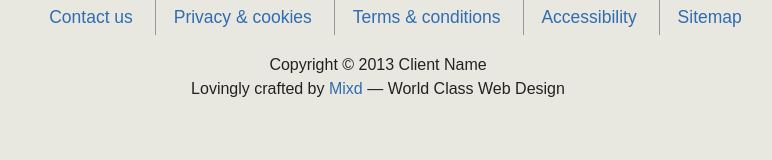
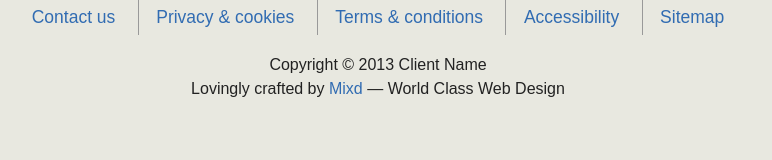
Before and after one commit to antpearson/Mixd-CSS-Framework, a plain HTML site: page index.html in a window 1280 px wide. Shown: the whole page, without its empty margins (262-1034 px from the left). Drawn offline with nearby package versions, Linux system fonts and the light colour scheme.

Commit message:
Fix broken @extend

```diff
--- a/assets/scss/core/modules.scss
+++ b/assets/scss/core/modules.scss
@@ -64,7 +64,7 @@ img.media__img {
 ----------------------------------*/
 
 .nav{
-	@extend .list--unset, .cf;
+	@extend .list-unset, .cf;
 }
 
 .nav--inline { @include nav-inline; }
```
Also changed, not shown: assets/css/all-old-ie.css, assets/css/all.css, assets/css/print-old-ie.css.
